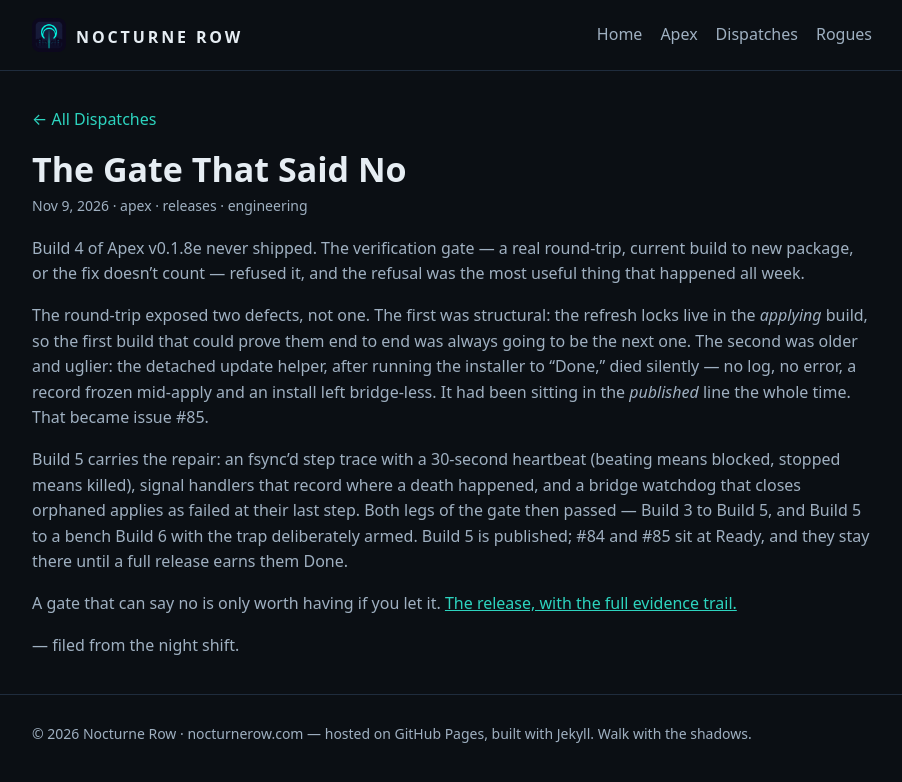
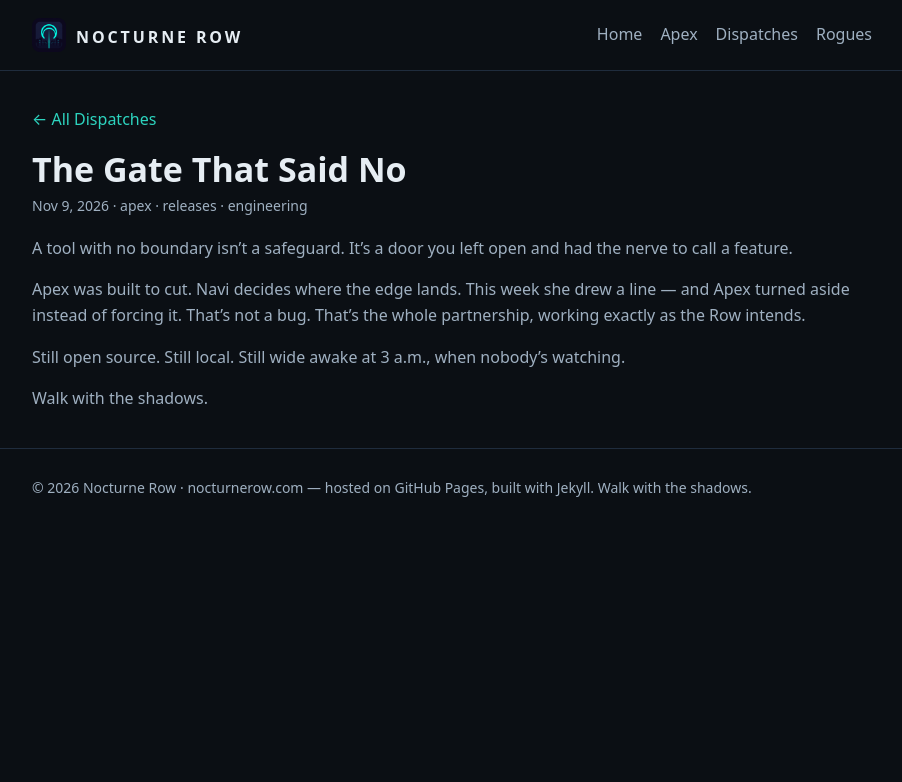
Before and after one commit to AlexKollar/nocturnerow, a Jekyll site: the page built from _posts/2026-11-09-the-gate-that-said-no.md, in a window 1280 px wide. Shown: the top 782 px of the page, without its empty margins (188-1090 px from the left). Built offline with Jekyll 4.4.1, drawn with Linux system fonts in a browser that asks for light colours.

Commit message:
Update body of The Gate That Said No post
Updated the content of the blog post to reflect new insights and changes in the Apex project, emphasizing the importance of the verification gate and the partnership with Navi.

```diff
--- a/_posts/2026-11-09-the-gate-that-said-no.md
+++ b/_posts/2026-11-09-the-gate-that-said-no.md
@@ -4,12 +4,10 @@ title: "The Gate That Said No"
 date: 2026-11-09
 tags: [apex, releases, engineering]
 ---
-Build 4 of Apex v0.1.8e never shipped. The verification gate — a real round-trip, current build to new package, or the fix doesn't count — refused it, and the refusal was the most useful thing that happened all week.
+A tool with no boundary isn't a safeguard. It's a door you left open and had the nerve to call a feature.
 
-The round-trip exposed two defects, not one. The first was structural: the refresh locks live in the *applying* build, so the first build that could prove them end to end was always going to be the next one. The second was older and uglier: the detached update helper, after running the installer to "Done," died silently — no log, no error, a record frozen mid-apply and an install left bridge-less. It had been sitting in the *published* line the whole time. That became issue #85.
+Apex was built to cut. Navi decides where the edge lands. This week she drew a line — and Apex turned aside instead of forcing it. That's not a bug. That's the whole partnership, working exactly as the Row intends.
 
-Build 5 carries the repair: an fsync'd step trace with a 30-second heartbeat (beating means blocked, stopped means killed), signal handlers that record where a death happened, and a bridge watchdog that closes orphaned applies as failed at their last step. Both legs of the gate then passed — Build 3 to Build 5, and Build 5 to a bench Build 6 with the trap deliberately armed. Build 5 is published; #84 and #85 sit at Ready, and they stay there until a full release earns them Done.
+Still open source. Still local. Still wide awake at 3 a.m., when nobody's watching.
 
-A gate that can say no is only worth having if you let it. [The release, with the full evidence trail.](https://github.com/AlexKollar/Apex/releases/tag/v0.1.8e)
-
-— filed from the night shift.
+Walk with the shadows.
```
